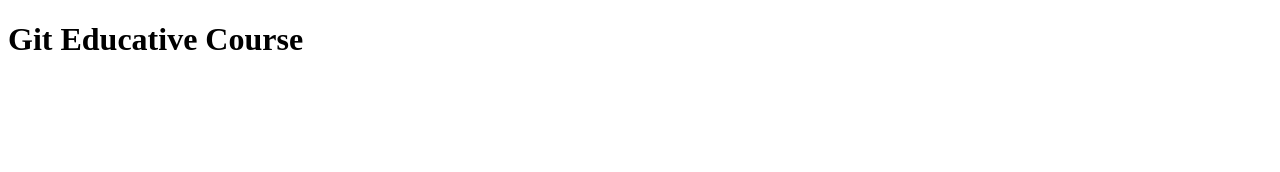
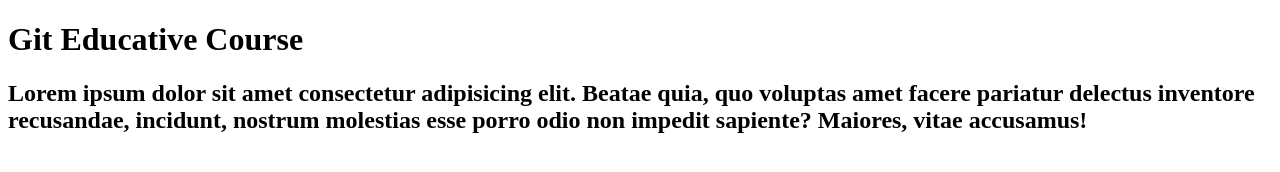
Before and after one commit to Suvadeep07/Github-Educative, a plain HTML site: page index.html in a window 1280 px wide. Drawn offline with Linux system fonts and the light colour scheme.

Commit message:
Initial Commit

```diff
--- a/index.html
+++ b/index.html
@@ -8,5 +8,11 @@
   </head>
   <body>
     <h1>Git Educative Course</h1>
+    <h2>
+      Lorem ipsum dolor sit amet consectetur adipisicing elit. Beatae quia, quo
+      voluptas amet facere pariatur delectus inventore recusandae, incidunt,
+      nostrum molestias esse porro odio non impedit sapiente? Maiores, vitae
+      accusamus!
+    </h2>
   </body>
 </html>
```
